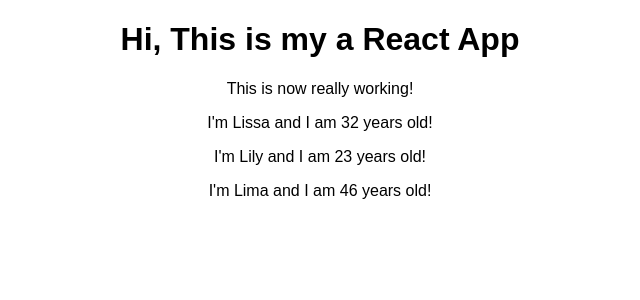
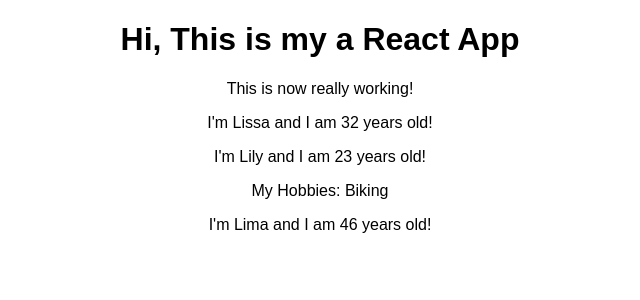
Before and after one commit to codershona/react_base_features_and_syntax, a React (Create React App) app: page / in a window 1280 px wide. Shown: the top 300 px of the page, without its empty margins (320-960 px from the left). Built offline with nearby package versions, Linux system fonts and the light colour scheme.

Commit message:
understanding the children prop

```diff
--- a/src/App.js
+++ b/src/App.js
@@ -20,7 +20,7 @@ class App extends Component {
     <p> This is now really working! </p>
 
     <Person name="Lissa" age="32" />
-     <Person name="Lily" age="23" />
+     <Person name="Lily" age="23" >My Hobbies: Biking</Person>
       <Person name="Lima" age="46" />
     </div>
   );
--- a/src/Person/Person.js
+++ b/src/Person/Person.js
@@ -11,7 +11,12 @@ import React from 'react'
 
 const person = (props) => {
 	// return <p> I'm a Person and I am {Math.floor(Math.random() * 40)} years old! </p>
- return <p> I'm {props.name} and I am {props.age} years old! </p>
+ return (
+ 	<div>
+ 	<p> I'm {props.name} and I am {props.age} years old! </p>
+    <p>{props.children}</p>
+  </div>
+ 	)
 };
 
 export default person;
```
